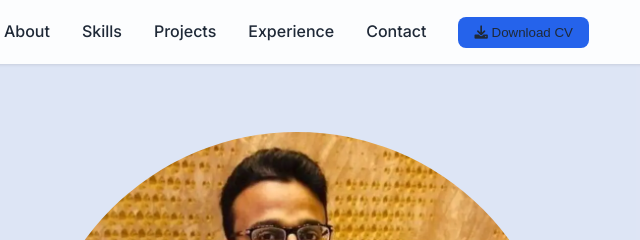
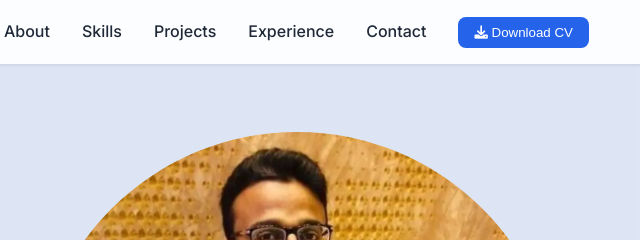
Before and after one commit to MohsinUddin507/Mohsin, a plain HTML site: page index.html in a window 1280 px wide. Shown: the top 240 px of the page, 635-1275 px from the left. Drawn offline with nearby package versions, Linux system fonts and the light colour scheme.

Commit message:
Update style.css

```diff
--- a/style.css
+++ b/style.css
@@ -79,7 +79,9 @@ nav h1 {
     gap: 2rem;
     align-items: center;
 }
-
+.nav-links button a{
+    color:white;
+}
 .nav-links a {
     text-decoration: none;
     color: var(--text-color);
```
